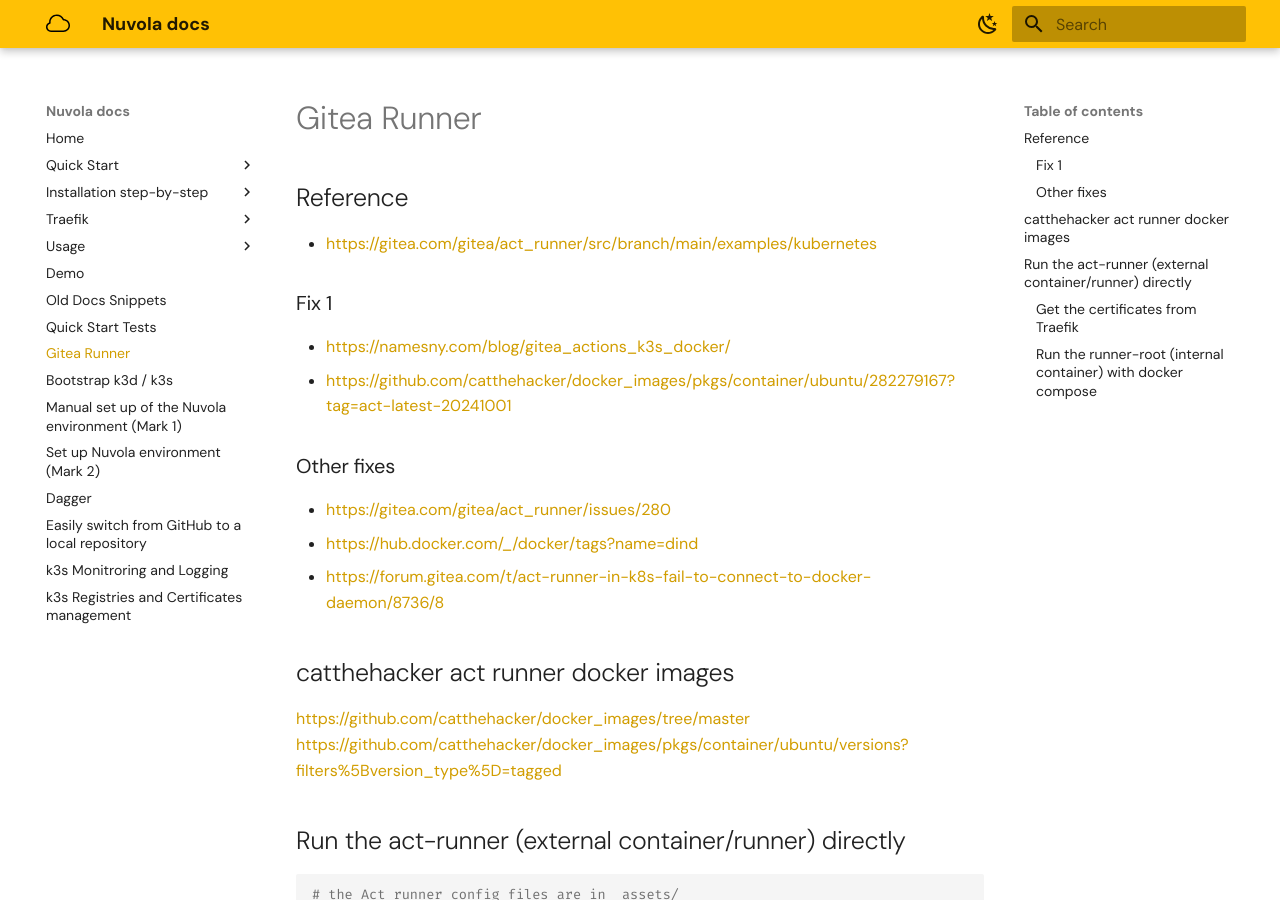
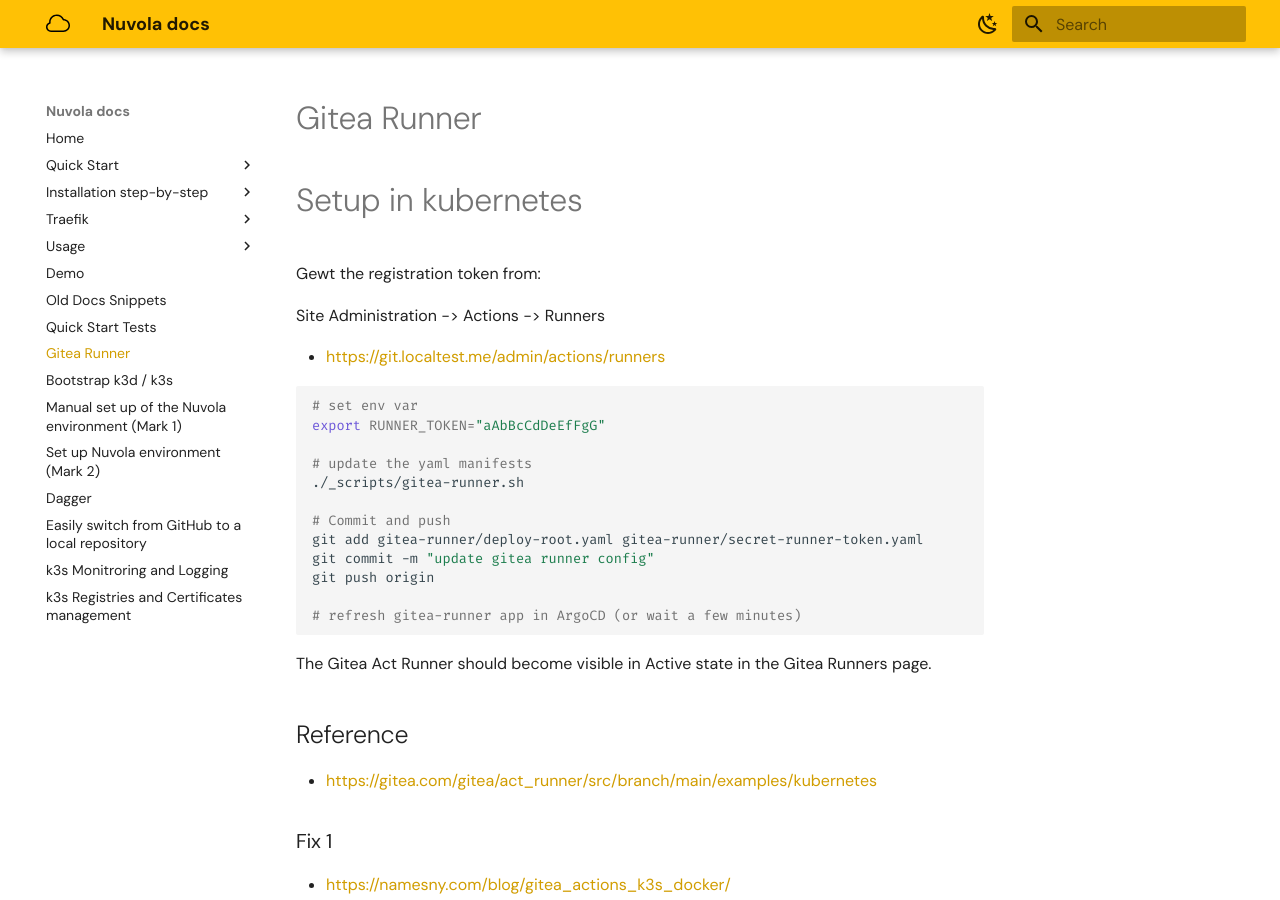
Before and after one commit to kubernetista/nuvola-docs, an MkDocs documentation site: the page built from docs/Readme-Gitea-Runners.md, in a window 1280 px wide and 900 px high. Built offline with MkDocs 1.6.1 and Material for MkDocs 9.7.7, drawn with Linux system fonts in a browser that asks for light colours; plug-ins that fetch from the network failed and are left out.

Commit message:
update Gitea Runner docs

````diff
--- a/docs/Readme-Gitea-Runners.md
+++ b/docs/Readme-Gitea-Runners.md
@@ -1,4 +1,29 @@
 # Gitea Runner
+
+# Setup in kubernetes
+
+Gewt the registration token from:
+
+Site Administration -> Actions -> Runners
+
+- <https://git.localtest.me/admin/actions/runners>
+
+```sh
+# set env var
+export RUNNER_TOKEN="aAbBcCdDeEfFgG"
+
+# update the yaml manifests
+./_scripts/gitea-runner.sh
+
+# Commit and push
+git add gitea-runner/deploy-root.yaml gitea-runner/secret-runner-token.yaml
+git commit -m "update gitea runner config"
+git push origin
+
+# refresh gitea-runner app in ArgoCD (or wait a few minutes)
+```
+
+The Gitea Act Runner should become visible in Active state in the Gitea Runners page.
 
 ## Reference
 
````
